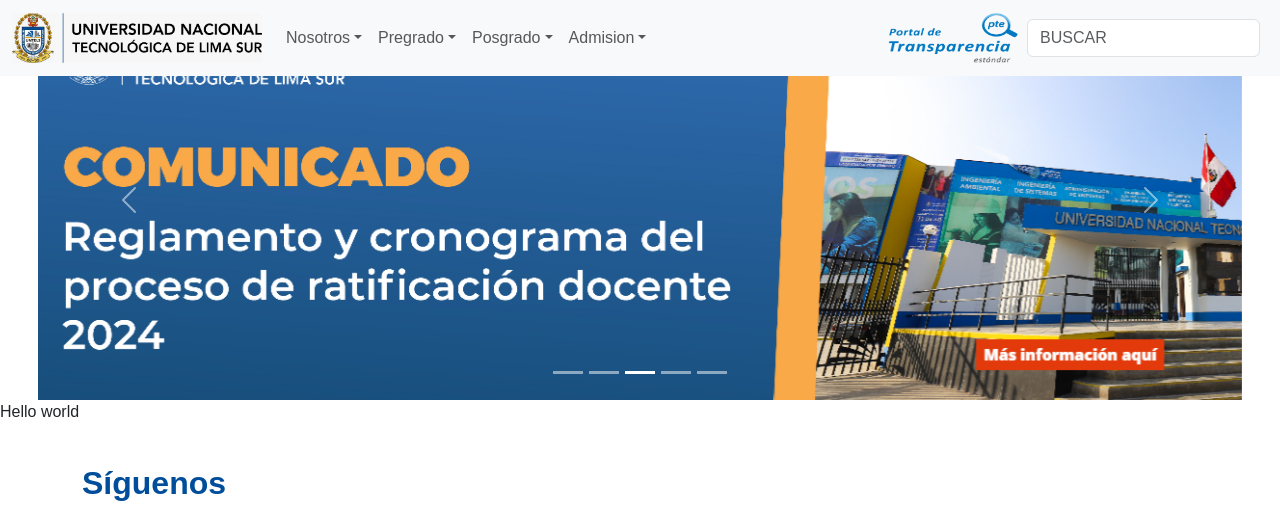
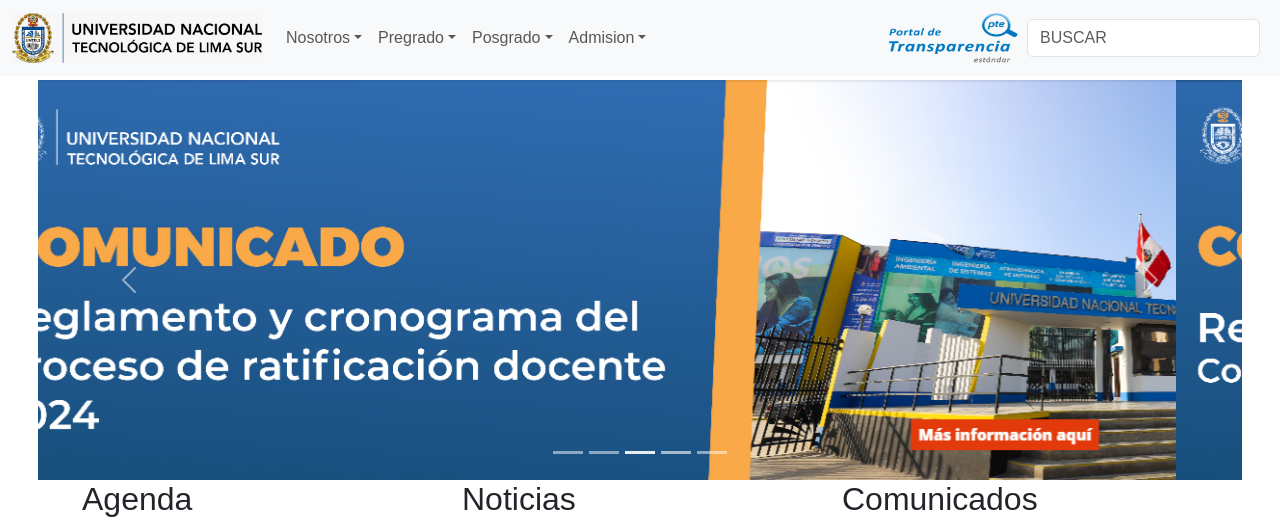
Before and after one commit to SergioCallanPerez/UntelsWebFrontend, a React (Vite) app: page / in a window 1280 px wide. Shown: the top 524 px of the page. Built offline with nearby package versions, Linux system fonts and the light colour scheme; grey boxes are pictures that could not be loaded.

Commit message:
Fixing index

```diff
--- a/package.json
+++ b/package.json
@@ -16,7 +16,8 @@
     "react-dom": "^18.3.1",
     "react-icons": "^5.4.0",
     "react-responsive": "^10.0.0",
-    "react-router-dom": "^7.0.2"
+    "react-router-dom": "^7.0.2",
+    "UntelsWebFrontend": "file:"
   },
   "devDependencies": {
     "@types/react": "^18.3.12",
--- a/src/main/pages/main/index.jsx
+++ b/src/main/pages/main/index.jsx
@@ -2,13 +2,19 @@ import { React } from "react";
 import MainCarousel from "./carousel.jsx"
 import 'bootstrap/dist/css/bootstrap.min.css';
 import Follow from "./follow.jsx";
+import Announcements from "./announcements.jsx";
+import '../../styles/main_index.css'
+import Header from "../../components/header";
 
 export default function Main() {
   return (
     <main>
-      <MainCarousel />
-      <p>Hello world</p>
-      <Follow />
+      <Header />
+      <body>
+        <MainCarousel />
+        <Announcements />
+        <Follow />
+      </body>
     </main>
   );
 }
```
Also changed, not shown: 1 other file (tests, documents, lock files or other folders).
